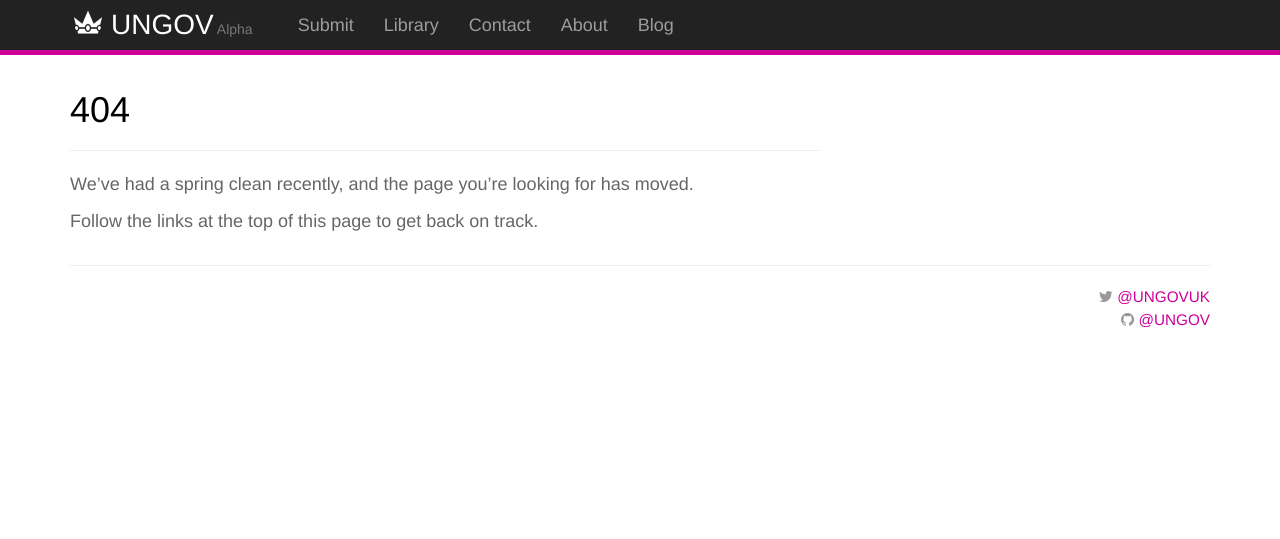
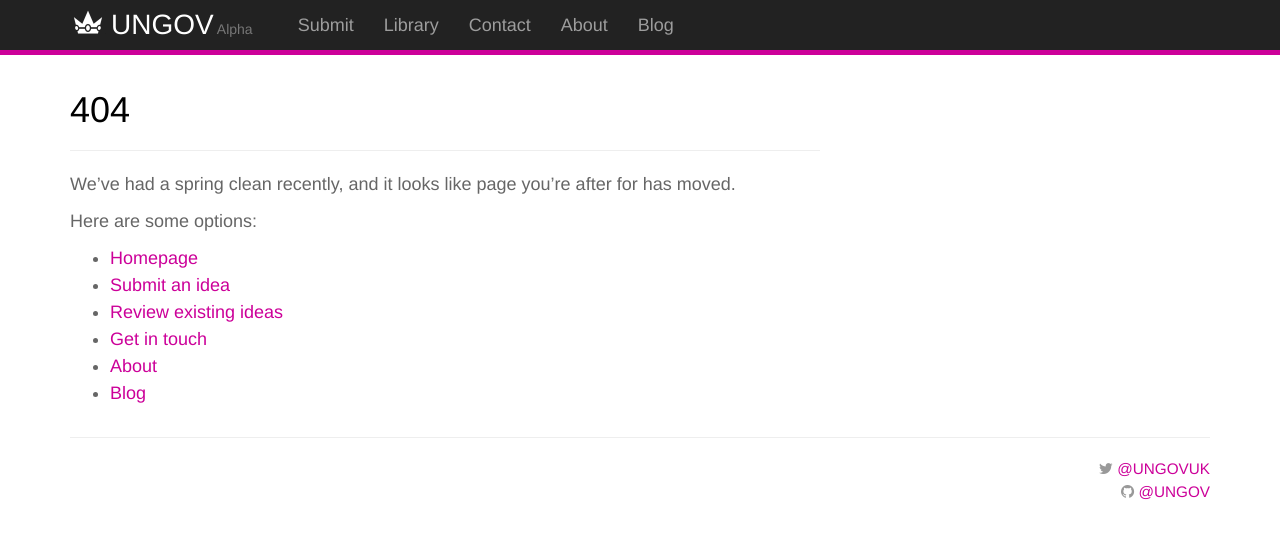
Before and after one commit to ungov/ungov.github.io, a Jekyll site: the page built from 404.md, in a window 1280 px wide. Shown: the top 539 px of the page. Built offline with Jekyll 4.4.1, drawn with Linux system fonts in a browser that asks for light colours; nearby versions of some CDN libraries.

Commit message:
more helpful 404

```diff
--- a/404.md
+++ b/404.md
@@ -3,6 +3,13 @@ layout: page
 title: 404
 ---
 
-We've had a spring clean recently, and the page you're looking for has moved.
+We've had a spring clean recently, and it looks like page you're after for has moved.
 
-Follow the links at the top of this page to get back on track.
+Here are some options:
+
+- [Homepage](/)
+- [Submit an idea](/submit/)
+- [Review existing ideas](/library/)
+- [Get in touch](/contact/)
+- [About](/about/)
+- [Blog](/blog)
```
